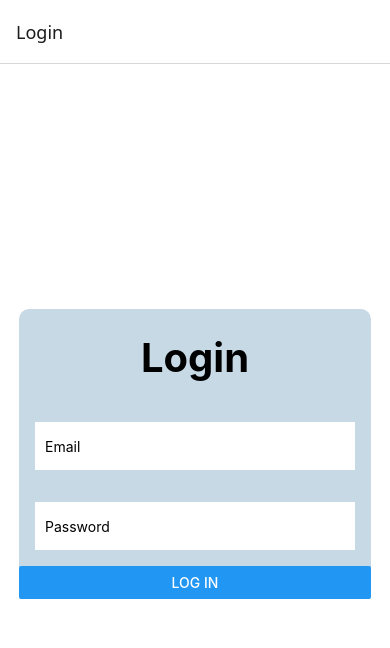
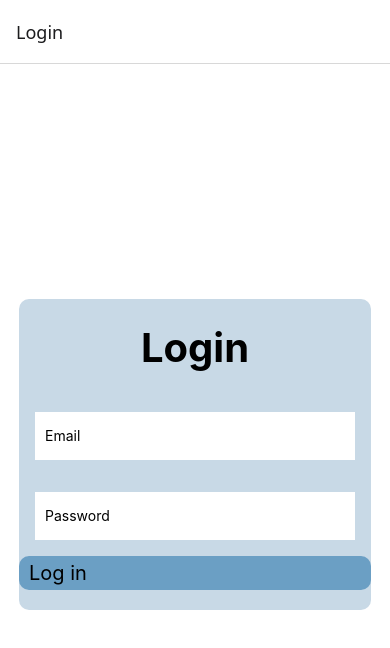
Before and after one commit to vfigueroa721/CMPS3390-Project3, a React Native app in the folder Budget/: screen /Login in a window 390 px wide. Shown: the top 648 px of the page. Built offline with nearby package versions, Linux system fonts and the light colour scheme.

Commit message:
Log in button

```diff
--- a/Budget/frontend/Navigation/Navbar.js
+++ b/Budget/frontend/Navigation/Navbar.js
@@ -13,7 +13,7 @@ const Tab = createBottomTabNavigator();
 export default function Navbar() {
     return (
     <Tab.Navigator
-    screenOptions={({ route }) => ({
+    Views={({ route }) => ({
         headerShown: true,
         headerStyle: styles.header,
         tabBarStyle: styles.tabBar,
--- a/Budget/frontend/Screens/Login.js
+++ b/Budget/frontend/Screens/Login.js
@@ -1,6 +1,5 @@
 import { StatusBar } from 'expo-status-bar';
-import { StyleSheet, Text, View, Button, TextInput } from 'react-native';
-
+import { StyleSheet, Text, View, Button, TextInput, TouchableOpacity } from 'react-native';
 
 export default function Login({navigation}) {
   return (
@@ -9,7 +8,12 @@ export default function Login({navigation}) {
             <Text style={styles.title}>Login</Text>
             <TextInput style={styles.input} placeholder='Email'></TextInput>
             <TextInput style={styles.input} placeholder='Password'></TextInput>
-            <Button title='Log In' onPress={() => navigation.navigate('Home')}/>
+            <TouchableOpacity
+              style={styles.loginButton}
+              onPress={() => navigation.navigate('Home')}
+            >
+              <Text style={styles.loginText}>Log in</Text>
+            </TouchableOpacity>
         </View>
       <StatusBar style="auto" />
     </View>
@@ -33,6 +37,19 @@ const styles = StyleSheet.create({
   loginContainer: {
     backgroundColor: '#c8d9e6',
     borderRadius: 10,
+    alignItems: 'center',
+  },
+  loginButton: {
+    backgroundColor: 'rgba(64, 131, 180, 0.68)',
+    borderColor: 'black',
+    paddingVertical: 5,
+    paddingHorizontal: 10,
+    borderRadius: 10,
+    width: '100%',
+    marginBottom: 20,
+  },
+  loginText: {
+    fontSize: 20,
   },
   input: {
     padding: 10,
```
